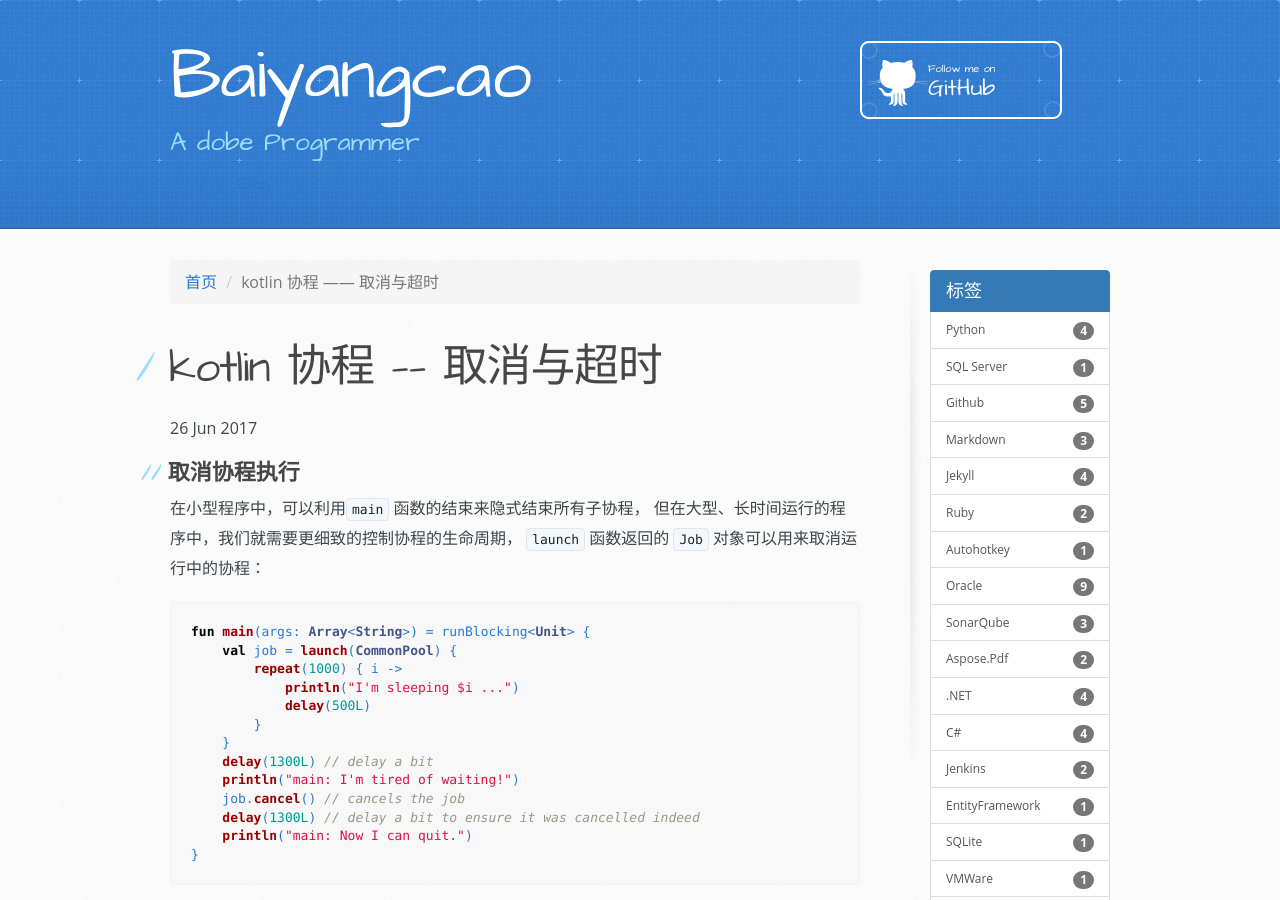
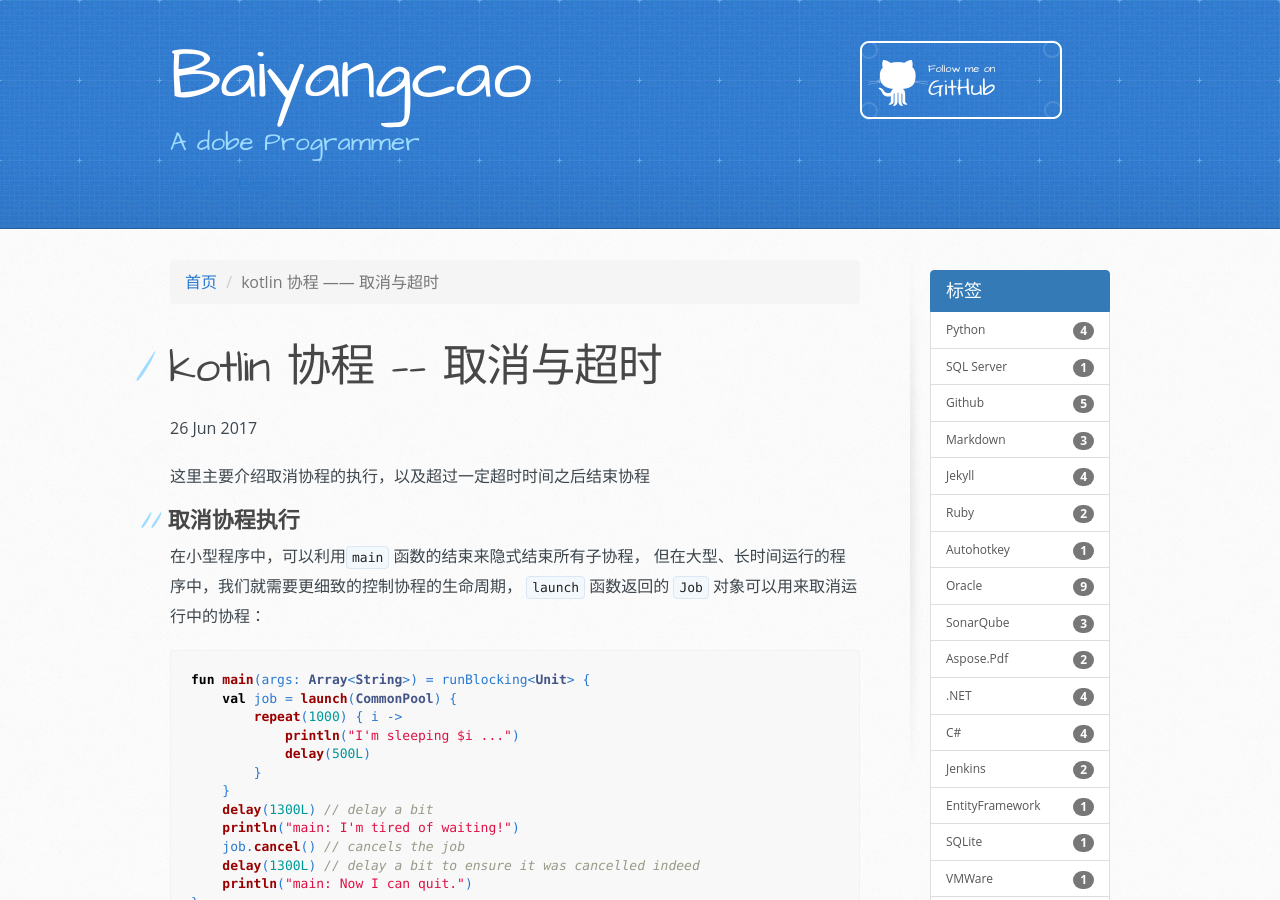
Before and after one commit to baiyangcao/baiyangcao.github.io, a Jekyll site: the page built from _posts/2017-07-04-kotlin-coroutines-cancel-timeout.md, in a window 1280 px wide and 900 px high. Built offline with Jekyll 4.4.1, drawn with Linux system fonts in a browser that asks for light colours; nearby versions of some CDN libraries; library files that are not in the unit come from our copies.

Commit message:
kotlin 协程 取消与超时 添加摘要

```diff
--- a/_posts/2017-07-04-kotlin-coroutines-cancel-timeout.md
+++ b/_posts/2017-07-04-kotlin-coroutines-cancel-timeout.md
@@ -5,6 +5,8 @@ date: 2017-06-26
 categories: Notes
 tags: [Kotlin]
 ---
+
+这里主要介绍取消协程的执行，以及超过一定超时时间之后结束协程
 
 ## 取消协程执行
 
```
